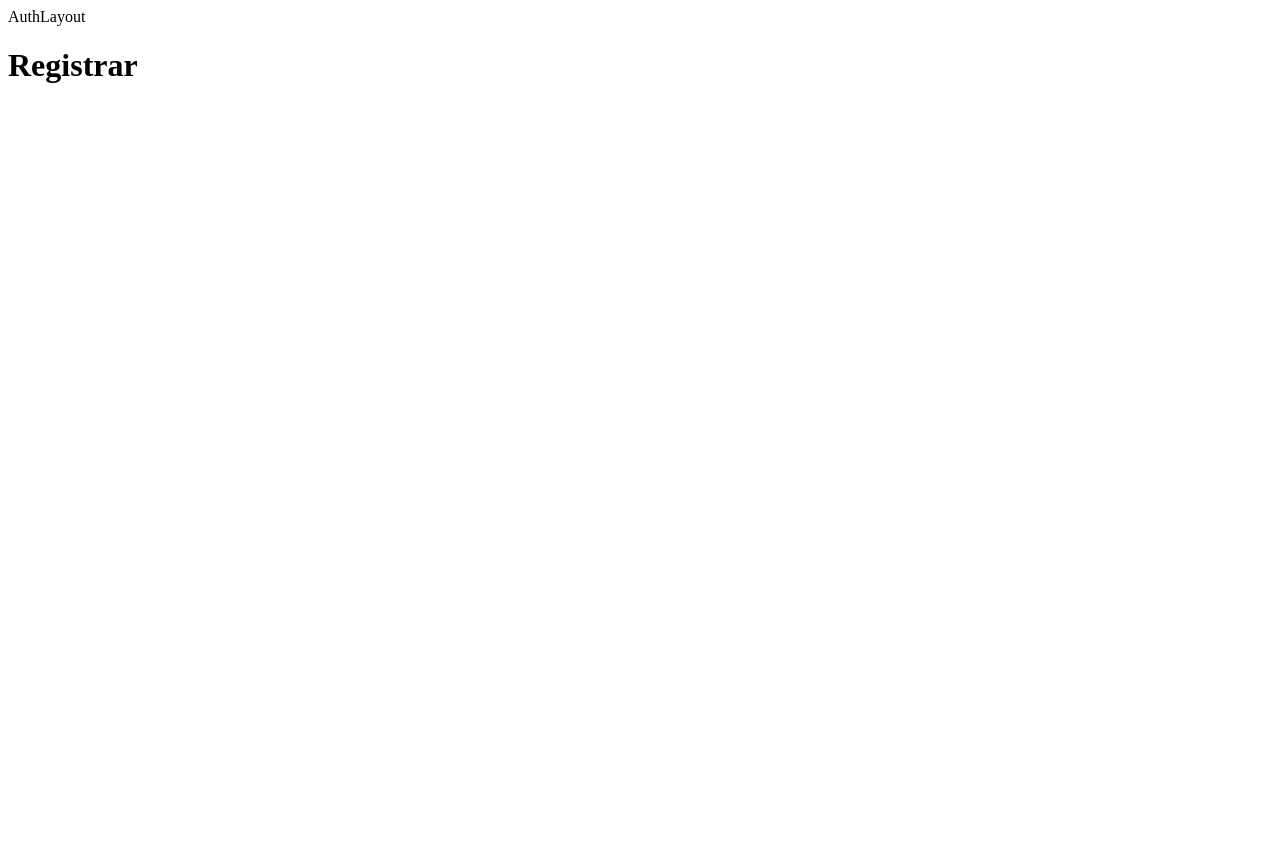
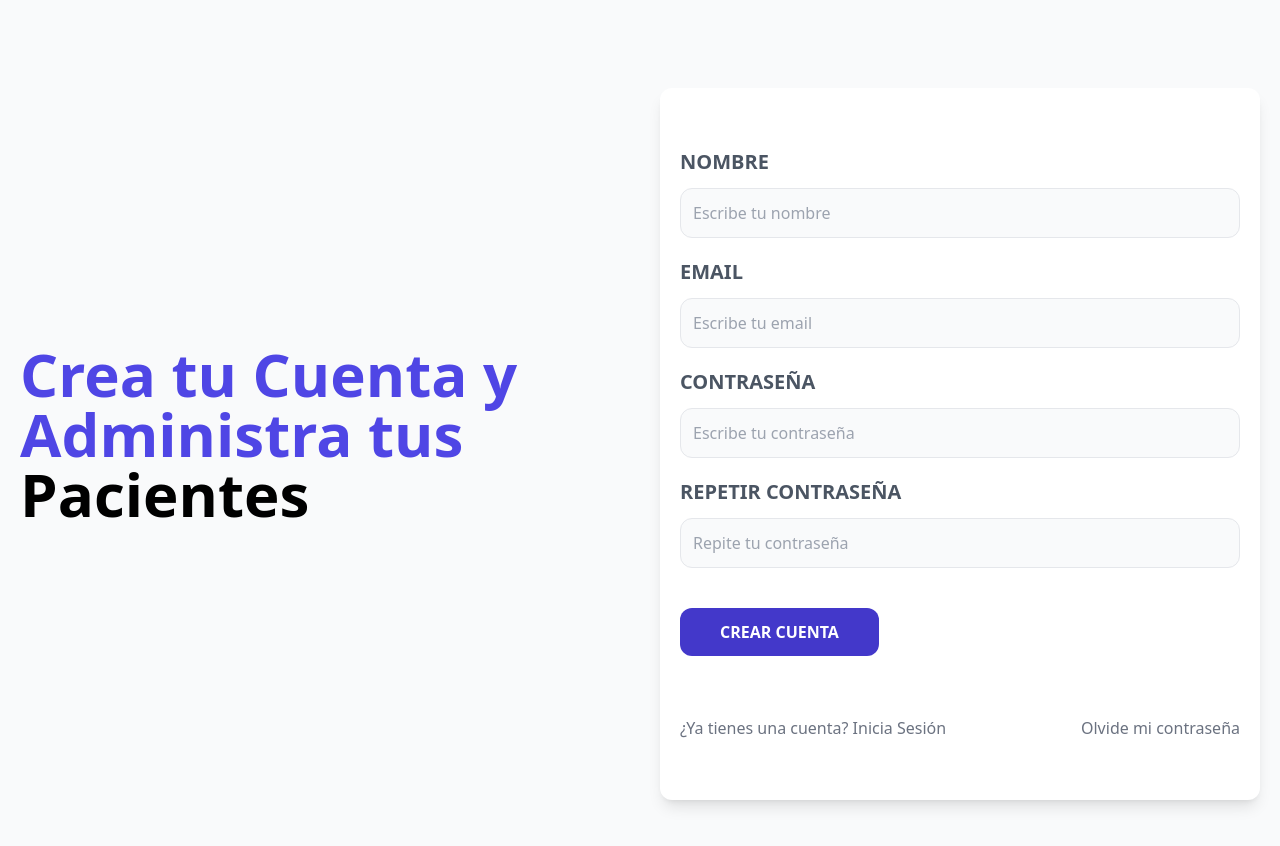
Before and after one commit to letChristianSosa/APV-Frontend, a React (Vite) app: page /registrar in a window 1280 px wide. Before the commit the page ends 800 px from the top, so only its background shows below. Built offline with nearby package versions, Linux system fonts and the light colour scheme.

Commit message:
Added Login, Register and Forgot Password Components

```diff
--- a/index.html
+++ b/index.html
@@ -6,7 +6,7 @@
     <meta name="viewport" content="width=device-width, initial-scale=1.0" />
     <title>APV - Administrador de Pacientes de Veterinaria</title>
   </head>
-  <body>
+  <body class="bg-gray-50 min-h-screen">
     <div id="root"></div>
     <script type="module" src="/src/main.jsx"></script>
   </body>
--- a/src/index.css
+++ b/src/index.css
@@ -0,0 +1,3 @@
+@tailwind base;
+@tailwind components;
+@tailwind utilities;
--- a/src/layout/AuthLayout.jsx
+++ b/src/layout/AuthLayout.jsx
@@ -3,8 +3,11 @@
 const AuthLayout = () => {
   return (
        <>
-          <div>AuthLayout</div>
+          <main className="container mx-auto md:grid md:grid-cols-2 mt-12 gap-10 p-5 items-center">
+
           <Outlet/>
+
+          </main>
        </>
   )
 }
--- a/src/pages/Login.jsx
+++ b/src/pages/Login.jsx
@@ -1,7 +1,33 @@
+import { Link } from "react-router-dom";
+
 const Login = () => {
   return (
-    <div>Login</div>
-  )
+    <>
+
+        <div>
+          <h1 className="text-indigo-600 font-black text-6xl">Inicia Sesión y Administra tus <span className="text-black">Pacientes</span></h1>
+        </div>
+        <div className="mt-20 md:mt-5 shadow-lg px-5 py-10 rounded-xl bg-white">
+          <form>
+            <div className="my-5">
+              <label className="uppercase text-gray-600 block text-xl font-bold">Email</label>
+              <input type="email" placeholder="Escribe tu email" className="border w-full p-3 mt-3 bg-gray-50 rounded-xl"/>
+            </div>
+            <div className="my-5">
+              <label className="uppercase text-gray-600 block text-xl font-bold">Contraseña</label>
+              <input type="text" placeholder="Escribe tu contraseña" className="border w-full p-3 mt-3 bg-gray-50 rounded-xl"/>
+            </div>
+            <input type="submit" value="Iniciar Sesión" className="bg-indigo-700 w-full py-3 px-10 rounded-xl text-white uppercase font-bold mt-5 hover:cursor-pointer hover:bg-indigo-800 md:w-auto"/>
+          </form>
+          <nav className="mt-10 lg:flex lg:justify-between">
+            <Link className="block text-center my-5 text-gray-500" to="/registrar">¿No tienes una cuenta? Regístrate</Link>
+            <Link className="block text-center my-5 text-gray-500" to="/olvide-password">Olvide mi contraseña</Link>
+          </nav>
+        </div>
+
+
+    </>
+  );
 }
 
 export default Login
--- a/src/pages/OlvidePassword.jsx
+++ b/src/pages/OlvidePassword.jsx
@@ -1,9 +1,24 @@
+import { Link } from "react-router-dom"
 const OlvidePassword = () => {
   return (
      <>
-          <h1>
-               OlvidePassword
-          </h1>
+          <div>
+               <h1 className="text-indigo-600 font-black text-6xl">¿Olvidaste tu contraseña? <span className="text-black">Recupera tus Pacientes</span></h1>
+          </div>
+
+          <div className="mt-20 md:mt-5 shadow-lg px-5 py-10 rounded-xl bg-white">
+               <form>
+                    <div className="my-5">
+                         <label className="uppercase text-gray-600 block text-xl font-bold">Email</label>
+                         <input type="email" placeholder="Escribe tu email" className="border w-full p-3 mt-3 bg-gray-50 rounded-xl"/>
+                    </div>
+                    <input type="submit" value="Enviar Instrucciones" className="bg-indigo-700 w-full py-3 px-10 rounded-xl text-white uppercase font-bold mt-5 hover:cursor-pointer hover:bg-indigo-800 md:w-auto"/>
+               </form>
+               <nav className="mt-10 lg:flex lg:justify-between">
+                    <Link className="block text-center my-5 text-gray-500" to="/">¿Ya tienes una cuenta? Inicia Sesión</Link>
+                    <Link className="block text-center my-5 text-gray-500" to="/registrar">¿No tienes una cuenta? Regístrate</Link>
+               </nav>
+          </div>
      </>
   )
 }
--- a/src/pages/Registrar.jsx
+++ b/src/pages/Registrar.jsx
@@ -1,9 +1,36 @@
+import { Link } from "react-router-dom"
 const Registrar = () => {
      return (
         <>
-             <h1>
-             Registrar
-             </h1>
+          <div>
+               <h1 className="text-indigo-600 font-black text-6xl">Crea tu Cuenta y Administra tus <span className="text-black">Pacientes</span></h1>
+          </div>
+
+          <div className="mt-20 md:mt-5 shadow-lg px-5 py-10 rounded-xl bg-white">
+               <form>
+                    <div className="my-5">
+                         <label className="uppercase text-gray-600 block text-xl font-bold">Nombre</label>
+                         <input type="text" placeholder="Escribe tu nombre" className="border w-full p-3 mt-3 bg-gray-50 rounded-xl"/>
+                    </div>
+                    <div className="my-5">
+                         <label className="uppercase text-gray-600 block text-xl font-bold">Email</label>
+                         <input type="email" placeholder="Escribe tu email" className="border w-full p-3 mt-3 bg-gray-50 rounded-xl"/>
+                    </div>
+                    <div className="my-5">
+                         <label className="uppercase text-gray-600 block text-xl font-bold">Contraseña</label>
+                         <input type="password" placeholder="Escribe tu contraseña" className="border w-full p-3 mt-3 bg-gray-50 rounded-xl"/>
+                    </div>
+                    <div className="my-5">
+                         <label className="uppercase text-gray-600 block text-xl font-bold">Repetir Contraseña</label>
+                         <input type="password" placeholder="Repite tu contraseña" className="border w-full p-3 mt-3 bg-gray-50 rounded-xl"/>
+                    </div>
+                    <input type="submit" value="Crear Cuenta" className="bg-indigo-700 w-full py-3 px-10 rounded-xl text-white uppercase font-bold mt-5 hover:cursor-pointer hover:bg-indigo-800 md:w-auto"/>
+               </form>
+               <nav className="mt-10 lg:flex lg:justify-between">
+                    <Link className="block text-center my-5 text-gray-500" to="/">¿Ya tienes una cuenta? Inicia Sesión</Link>
+                    <Link className="block text-center my-5 text-gray-500" to="/olvide-password">Olvide mi contraseña</Link>
+               </nav>
+          </div>
         </>
      )
    }
--- a/tailwind.config.js
+++ b/tailwind.config.js
@@ -1,5 +1,5 @@
 module.exports = {
-  content: [],
+  content: ["index.html", './src/**/*.jsx'],
   theme: {
     extend: {},
   },
```
